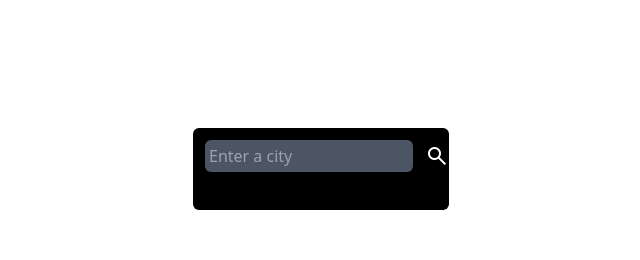
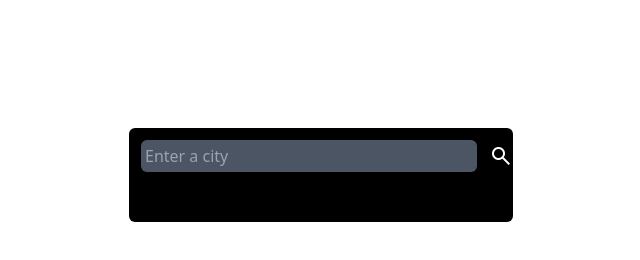
Before and after one commit to asnganje/weather_app, a website: page index.html in a window 1280 px wide. Shown: the whole page, without its empty margins (319-959 px from the left). Drawn offline with nearby package versions, Linux system fonts and the light colour scheme.

Commit message:
modify input styling

```diff
--- a/index.html
+++ b/index.html
@@ -18,9 +18,9 @@
         }
     </style>
 </head>
-<body class="bg-w-img bg-no-repeat bg-cover">
-    <section class="mx-[40%] my-[10%]">
-        <div class="bg-black rounded-md text-white w-[100%]">
+<body class="bg-w-img bg-no-repeat bg-cover" style="min-height: 100vh; overflow: hidden;">
+    <section class="mx-[35%] my-[10%]">
+        <div class="bg-black rounded-md text-6xl text-white w-[100%] p-[5%]">
             <form class="w-[100%]">
                 <div class="w-[100%]">
                     <div class="flex justify-center items-center w-[100%]">
@@ -29,7 +29,7 @@
                         id="enteredCity"
                         title="city"
                         placeholder="Enter a city"
-                        class="rounded-md bg-gray-600 m-3 p-1 w-[100%]"
+                        class="rounded-md bg-gray-600 m-3 p-1 text-4xl w-[100%]"
                         >
                         <i
                             id="icon"
```
